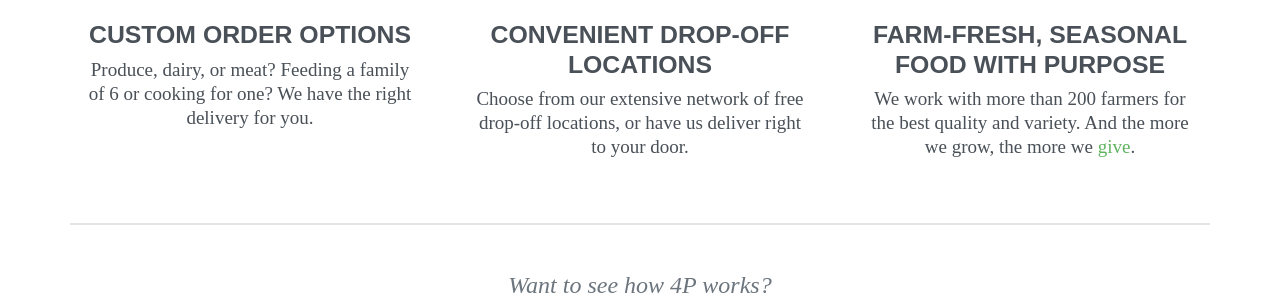
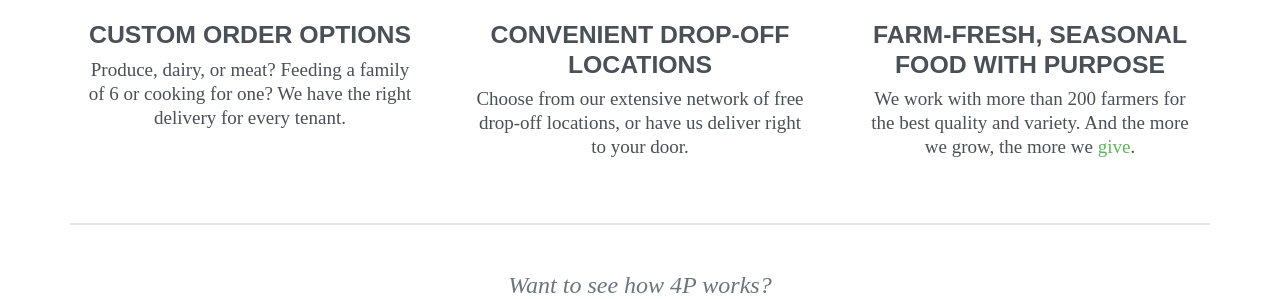
Before and after one commit to ocupop/4p-marketing, a Jekyll site: the page built from src/_targets/commercial-lead.html, in a window 1280 px wide and 900 px high, scrolled down 366 px. Shown: the part 201-500 px from the top of the window. Built offline with Jekyll 4.4.1, drawn with Linux system fonts in a browser that asks for light colours.

Commit message:
Updated 'src/_includes/target/how-it-works.html' via CloudCannon

```diff
--- a/src/_includes/target/how-it-works.html
+++ b/src/_includes/target/how-it-works.html
@@ -6,7 +6,7 @@
           <img src="/assets/img/orders.svg" alt="" class="img-fluid mx-4 editable" />
           <h3 class="mt-3 editable">Custom Order Options</h3>
           <p class="editable">
-            Produce, dairy, or meat? Feeding a family of 6 or cooking for one? We have the right delivery for you.
+            Produce, dairy, or meat? Feeding a family of 6 or cooking for one? We have the right delivery for every tenant.
           </p>
         </div>
       </div>
```
